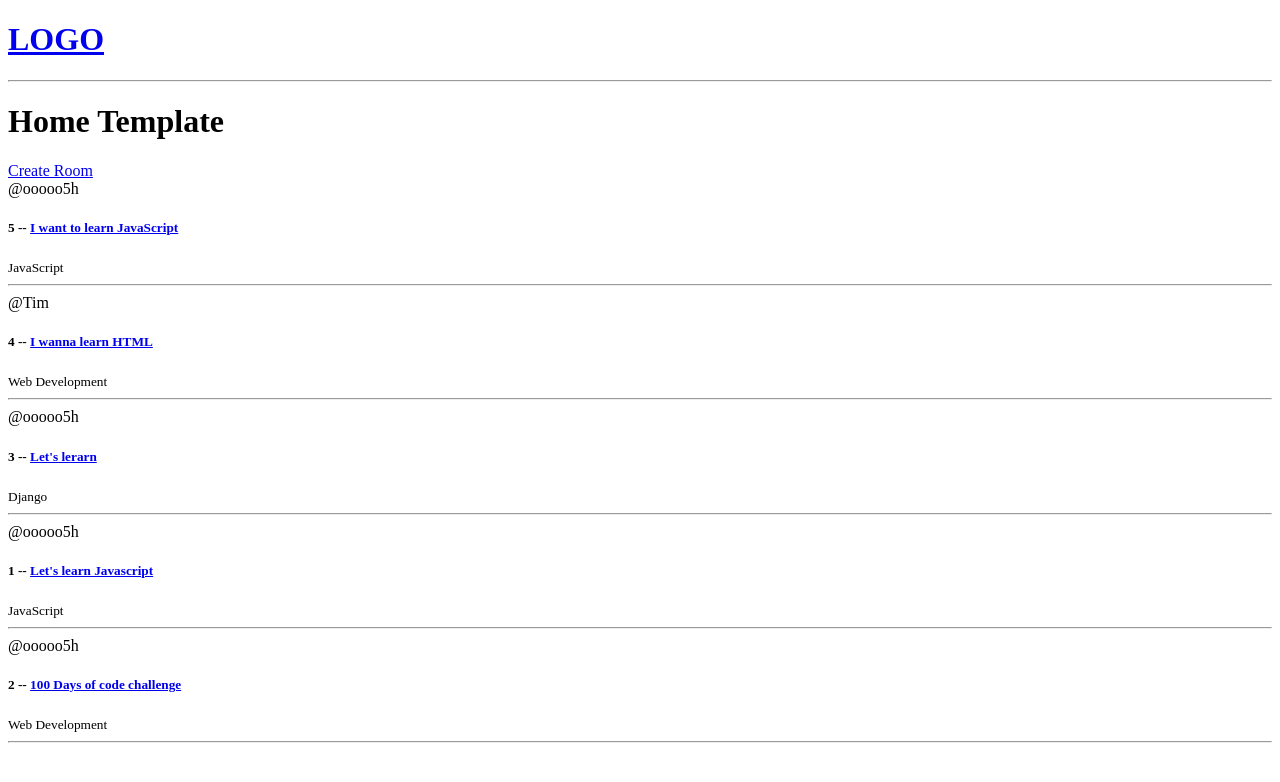
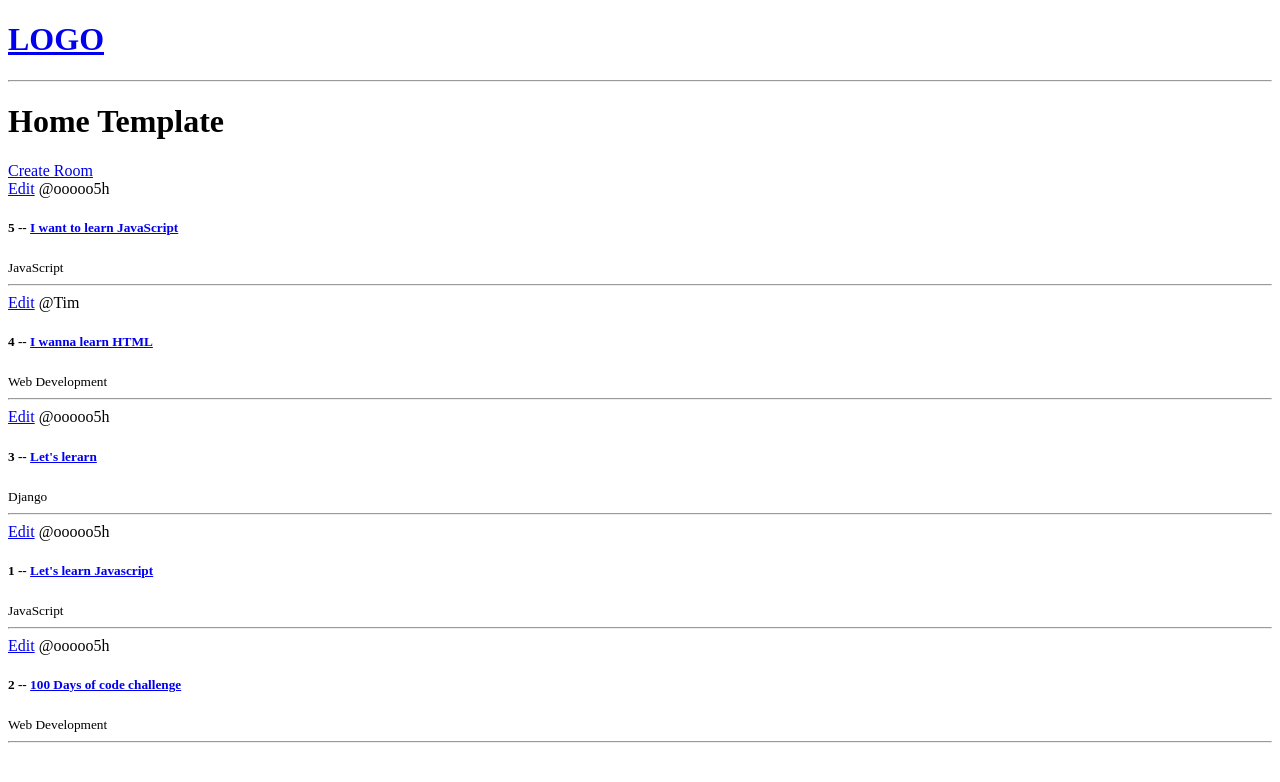
Before and after one commit to ooooo5h/20220227_django_7hour_course, a Django app: page / in a window 1280 px wide. Shown: the top 782 px of the page. Run offline with Django 4.2, Linux system fonts and the light colour scheme; data comes from the database, SQL or seed files in the repository.

Commit message:
수정하는 링크 연결

```diff
--- a/base/templates/base/home.html
+++ b/base/templates/base/home.html
@@ -6,11 +6,12 @@
 
 <div>
 
-    <a href="{% url 'create-room'%}">Create Room</a>
+    <a href="{% url 'create-room' %}">Create Room</a>
 
     <div>
         {% for room in rooms%}
             <div>
+                <a href="{%url 'update-room' room.id %}">Edit</a>
                 <span>@{{room.host.username}}</span>
                 <h5>{{room.id}} -- <a href="{% url 'room' room.id %}">{{room.name}}</a></h5>
                 <small>{{room.topic.name}}</small>
--- a/base/urls.py
+++ b/base/urls.py
@@ -6,4 +6,5 @@ urlpatterns = [   # path(경로, view의 기능, 참조할 이름)
     path('', views.home, name='home'),
     path('room/<str:pk>/', views.room, name='room'),
     path('create-room/', views.createRoom, name='create-room'),
+    path('update-room/<str:pk>', views.updateRoom, name='update-room'),
 ]
```
